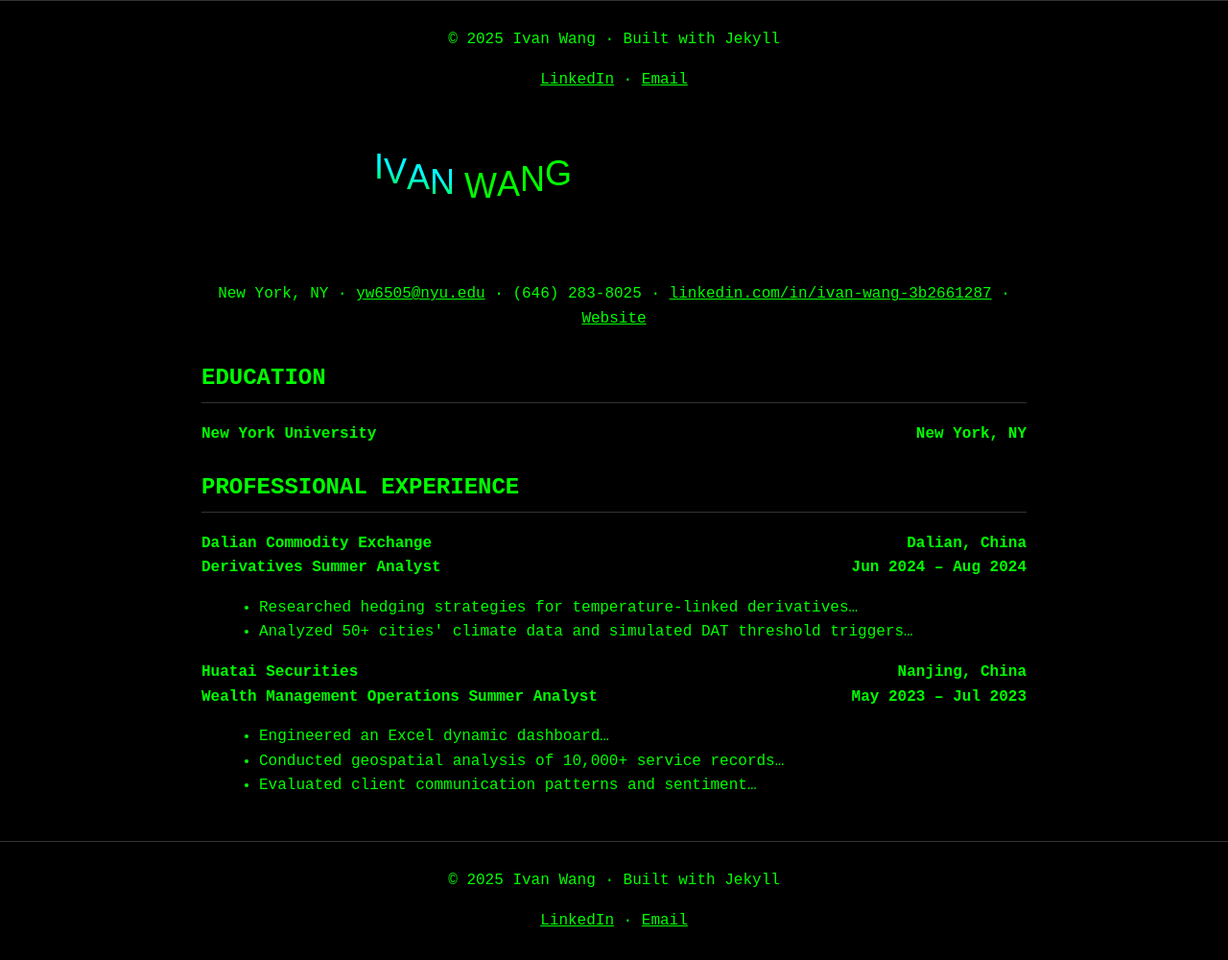
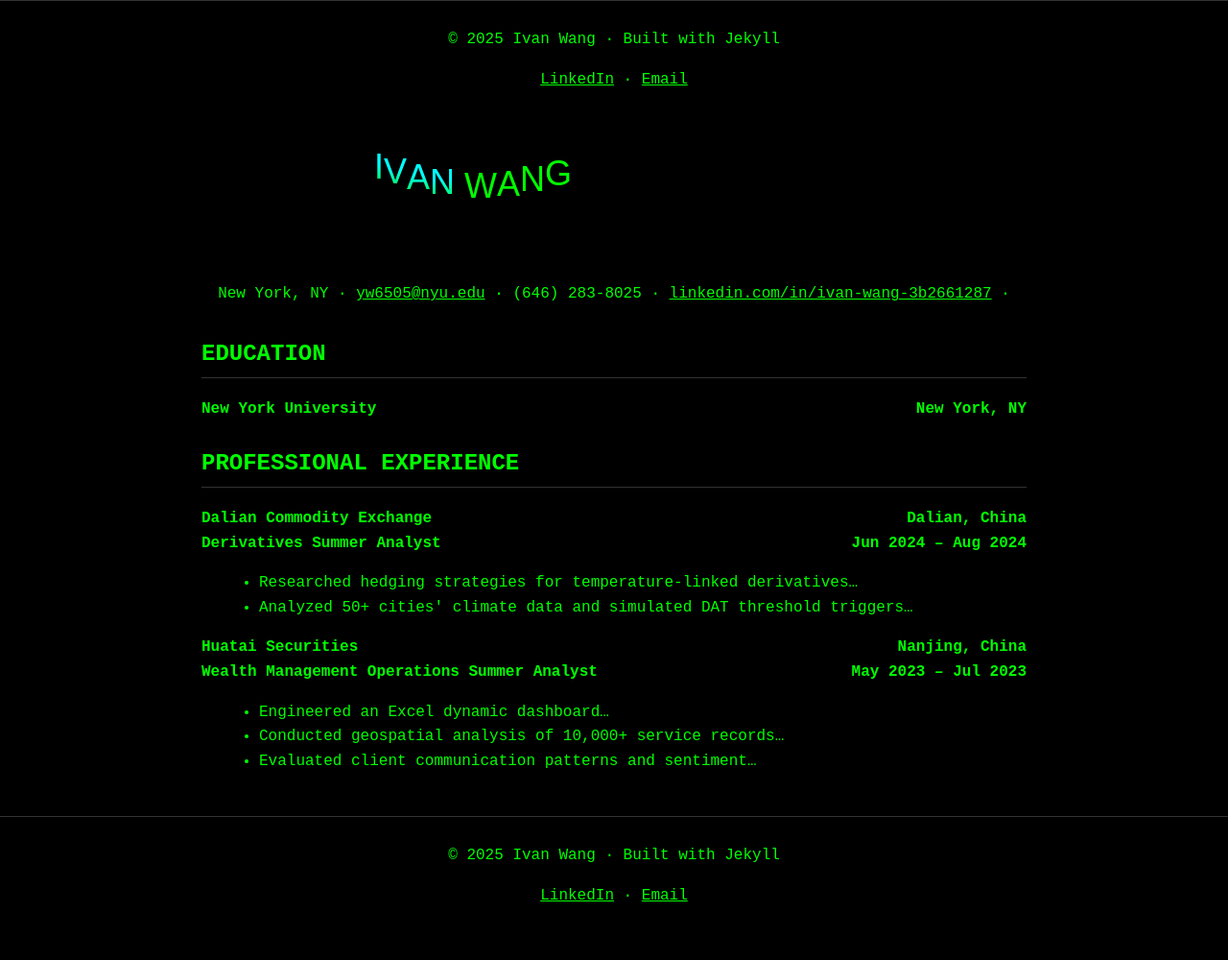
Before and after one commit to Ivan-Wang-tech/Ivan-Wang-tech.github.io, a Jekyll site: the page built from index.md, in a window 1280 px wide. Shown: the whole page at 96% size. Built offline with Jekyll 4.4.1, drawn with Linux system fonts in a browser that asks for light colours; nearby versions of some CDN libraries; after the commit the page ends 975 px from its top, so only the background shows below that.

Commit message:
Update index.md

```diff
--- a/index.md
+++ b/index.md
@@ -9,7 +9,6 @@
 <div class="contact-info" style="text-align:center;margin-bottom:30px;">
   <p>New York, NY · <a href="mailto:yw6505@nyu.edu">yw6505@nyu.edu</a> · (646) 283-8025 ·
   <a href="https://linkedin.com/in/ivan-wang-3b2661287">linkedin.com/in/ivan-wang-3b2661287</a> ·
-  <a href="https://ivan-wang-tech.github.io">Website</a>
   </p>
 </div>
 
```
